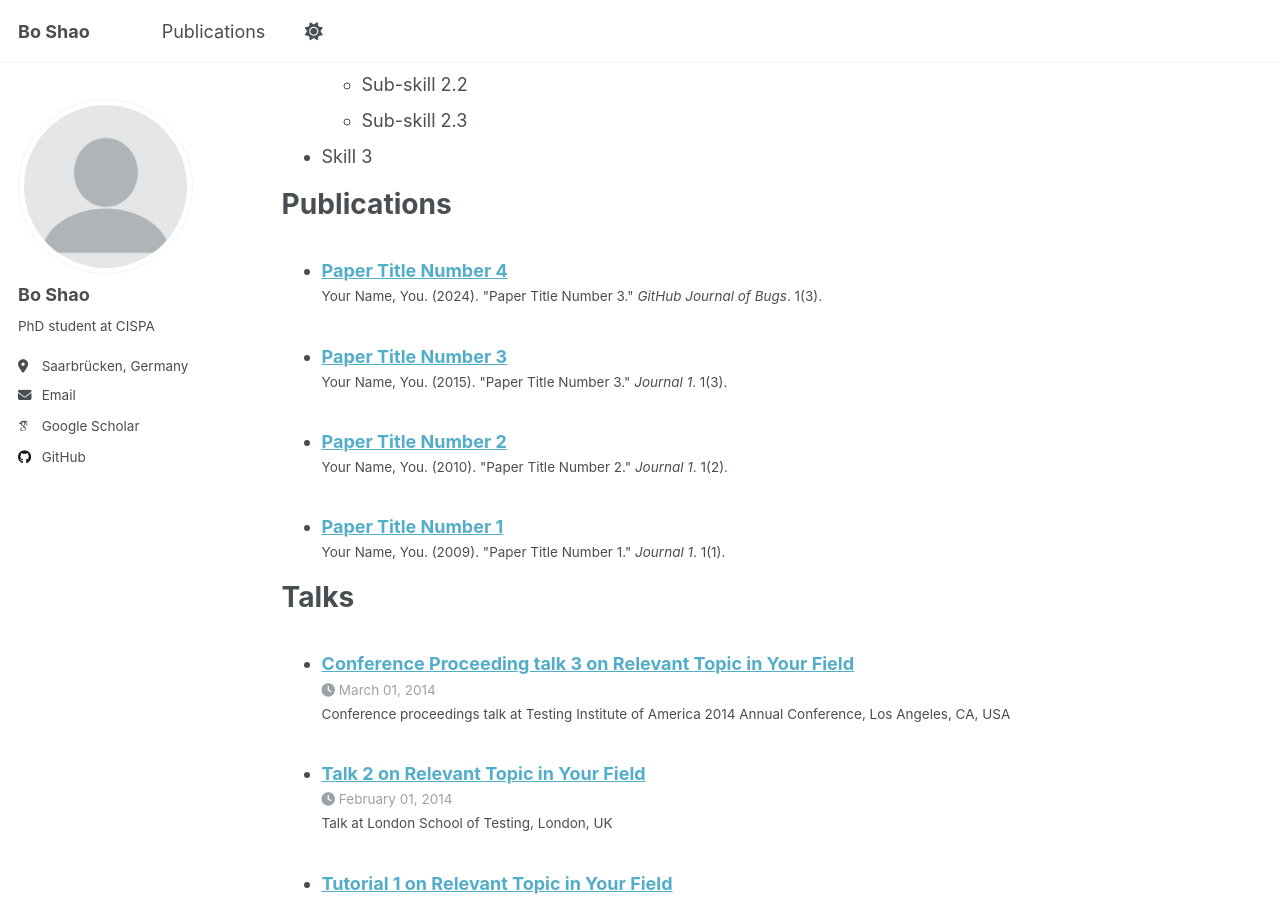
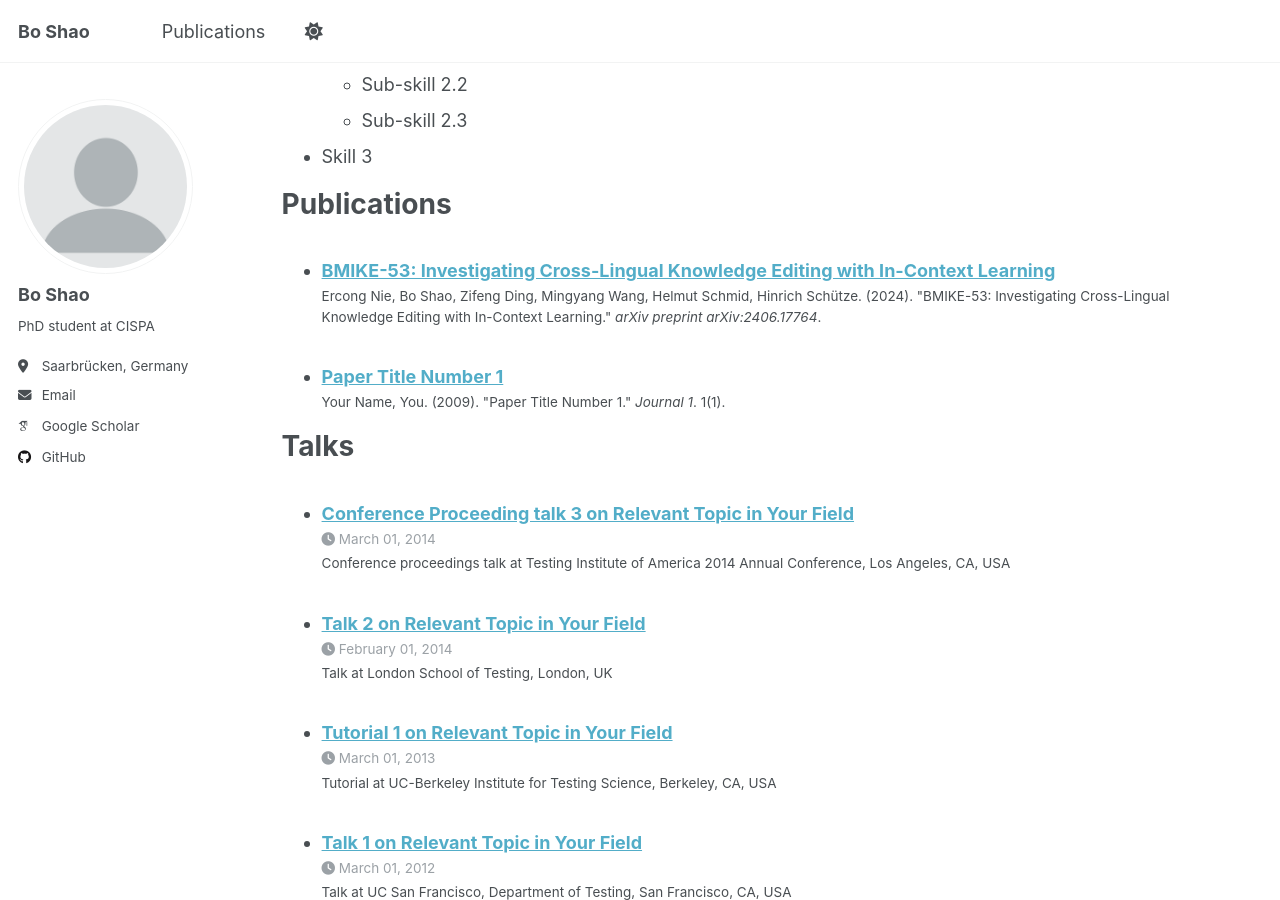
Before and after one commit to bosh-x/bosh-x.github.io, a Jekyll site: the page built from _pages/cv.md, in a window 1280 px wide and 900 px high, scrolled down 892 px. Built offline with Jekyll 4.4.1, drawn with Linux system fonts in a browser that asks for light colours; some web fonts are replaced.

Commit message:
publication

```diff
--- a/_publications/2010-10-01-paper-title-number-2.md
+++ /dev/null
@@ -1,14 +0,0 @@
----
-title: "Paper Title Number 2"
-collection: publications
-category: manuscripts
-permalink: /publication/2010-10-01-paper-title-number-2
-excerpt: 'This paper is about the number 2. The number 3 is left for future work.'
-date: 2010-10-01
-venue: 'Journal 1'
-slidesurl: 'http://academicpages.github.io/files/slides2.pdf'
-paperurl: 'http://academicpages.github.io/files/paper2.pdf'
-citation: 'Your Name, You. (2010). &quot;Paper Title Number 2.&quot; <i>Journal 1</i>. 1(2).'
----
-
-The contents above will be part of a list of publications, if the user clicks the link for the publication than the contents of section will be rendered as a full page, allowing you to provide more information about the paper for the reader. When publications are displayed as a single page, the contents of the above "citation" field will automatically be included below this section in a smaller font.
--- a/_publications/2015-10-01-paper-title-number-3.md
+++ /dev/null
@@ -1,14 +0,0 @@
----
-title: "Paper Title Number 3"
-collection: publications
-category: manuscripts
-permalink: /publication/2015-10-01-paper-title-number-3
-excerpt: 'This paper is about the number 3. The number 4 is left for future work.'
-date: 2015-10-01
-venue: 'Journal 1'
-slidesurl: 'http://academicpages.github.io/files/slides3.pdf'
-paperurl: 'http://academicpages.github.io/files/paper3.pdf'
-citation: 'Your Name, You. (2015). &quot;Paper Title Number 3.&quot; <i>Journal 1</i>. 1(3).'
----
-
-The contents above will be part of a list of publications, if the user clicks the link for the publication than the contents of section will be rendered as a full page, allowing you to provide more information about the paper for the reader. When publications are displayed as a single page, the contents of the above "citation" field will automatically be included below this section in a smaller font.
--- a/_publications/2024-02-17-paper-title-number-4.md
+++ b/_publications/2024-02-17-paper-title-number-4.md
@@ -1,13 +1,22 @@
 ---
-title: "Paper Title Number 4"
+# title: "BMIKE-53: Investigating Cross-Lingual Knowledge Editing with In-Context Learning"
+# collection: publications
+# category: conferences
+# permalink: /publication/2024-02-17-paper-title-number-4
+# excerpt: 'This paper is about fixing template issue #693.'
+# date: 2024-02-17
+# venue: 'GitHub Journal of Bugs'
+# paperurl: 'http://academicpages.github.io/files/paper3.pdf'
+# citation: 'Your Name, You. (2024). &quot;Paper Title Number 3.&quot; <i>GitHub Journal of Bugs</i>. 1(3).'
+title: "BMIKE-53: Investigating Cross-Lingual Knowledge Editing with In-Context Learning"
 collection: publications
-category: conferences
-permalink: /publication/2024-02-17-paper-title-number-4
-excerpt: 'This paper is about fixing template issue #693.'
-date: 2024-02-17
-venue: 'GitHub Journal of Bugs'
-paperurl: 'http://academicpages.github.io/files/paper3.pdf'
-citation: 'Your Name, You. (2024). &quot;Paper Title Number 3.&quot; <i>GitHub Journal of Bugs</i>. 1(3).'
+category: preprints
+permalink: /publication/2024-02-17-bmike53
+excerpt: 'We investigate how large language models update factual knowledge across languages via in-context learning.'
+date: 2024-06-25
+venue: 'arXiv preprint'
+paperurl: 'https://arxiv.org/abs/2406.17764'
+citation: 'Ercong Nie, Bo Shao, Zifeng Ding, Mingyang Wang, Helmut Schmid, Hinrich Schütze. (2024). "BMIKE-53: Investigating Cross-Lingual Knowledge Editing with In-Context Learning." <i>arXiv preprint arXiv:2406.17764</i>.'
 ---
 
 The contents above will be part of a list of publications, if the user clicks the link for the publication than the contents of section will be rendered as a full page, allowing you to provide more information about the paper for the reader. When publications are displayed as a single page, the contents of the above "citation" field will automatically be included below this section in a smaller font.
```
